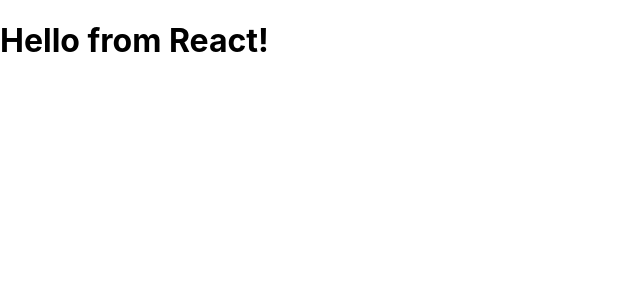
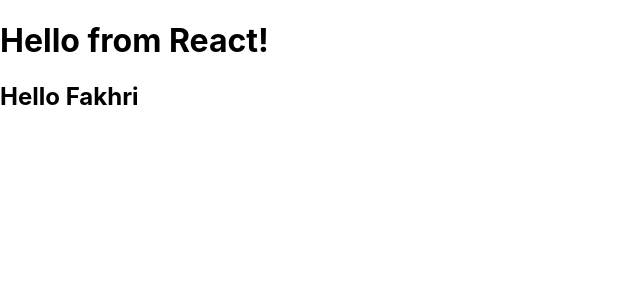
Before and after one commit to fakhririzha/react-2021, a React (Create React App) app: page / in a window 1280 px wide. Shown: the top 300 px of the page, without its empty margins (0-640 px from the left). Built offline with nearby package versions, Linux system fonts and the light colour scheme.

Commit message:
Using js expression in JSX

```diff
--- a/src/App.js
+++ b/src/App.js
@@ -1,7 +1,11 @@
 function App() {
+	const name = "Fakhri";
+	const x = true;
+
 	return (
-		<div className="App">
+		<div className="container">
 			<h1>Hello from React!</h1>
+			<h2>Hello {x ? name : ", world!"}</h2>
 		</div>
 	);
 }
```
Also changed, not shown: 1 other file (tests, documents, lock files or other folders).
